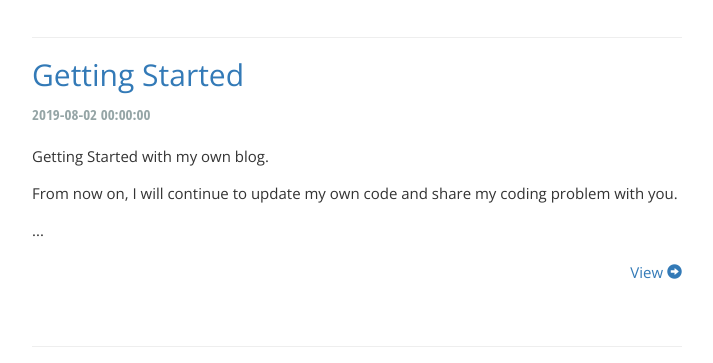
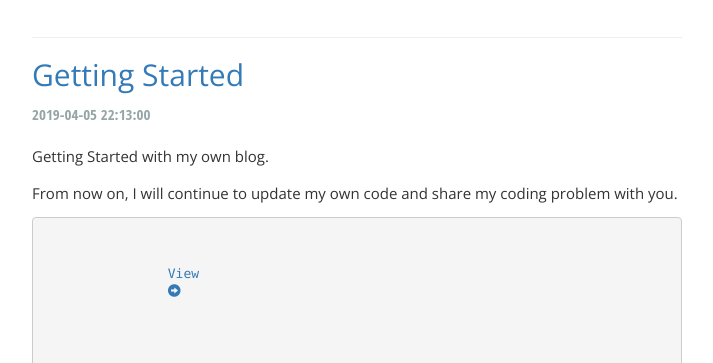
Before and after one commit to dsy401/OliBlog, a Jekyll site: the page built from index.html, in a window 1280 px wide and 900 px high, scrolled down 746 px, cut to the strip 0-519 px from the top of the window. Shown: the part 156-519 px from the top of the strip, without its empty margins (283-996 px from the left). Built offline with Jekyll 4.4.1, drawn with Linux system fonts in a browser that asks for light colours.

Commit message:
Moved '_posts/2019-08-02-getting-started.md' to '_posts/2019-04-05-getting-started.md' via CloudCannon

````diff
--- a/_posts/2019-08-02-getting-started.md
+++ b/_posts/2019-04-05-getting-started.md
@@ -1,7 +1,7 @@
 ---
 layout: post_layout
 title: Getting Started
-date: 2019-08-02
+date: 2019-04-05 22:13:00
 location: Auckland
 pulished: true
 excerpt_separator: '```'
@@ -11,7 +11,6 @@ Getting Started with my own blog.
 
 From now on, I will continue to update my own code and share my coding problem with you.
 
-
-```javascript
+~~~javascript
 console.log("Hello Blog")
-```
+~~~
````
